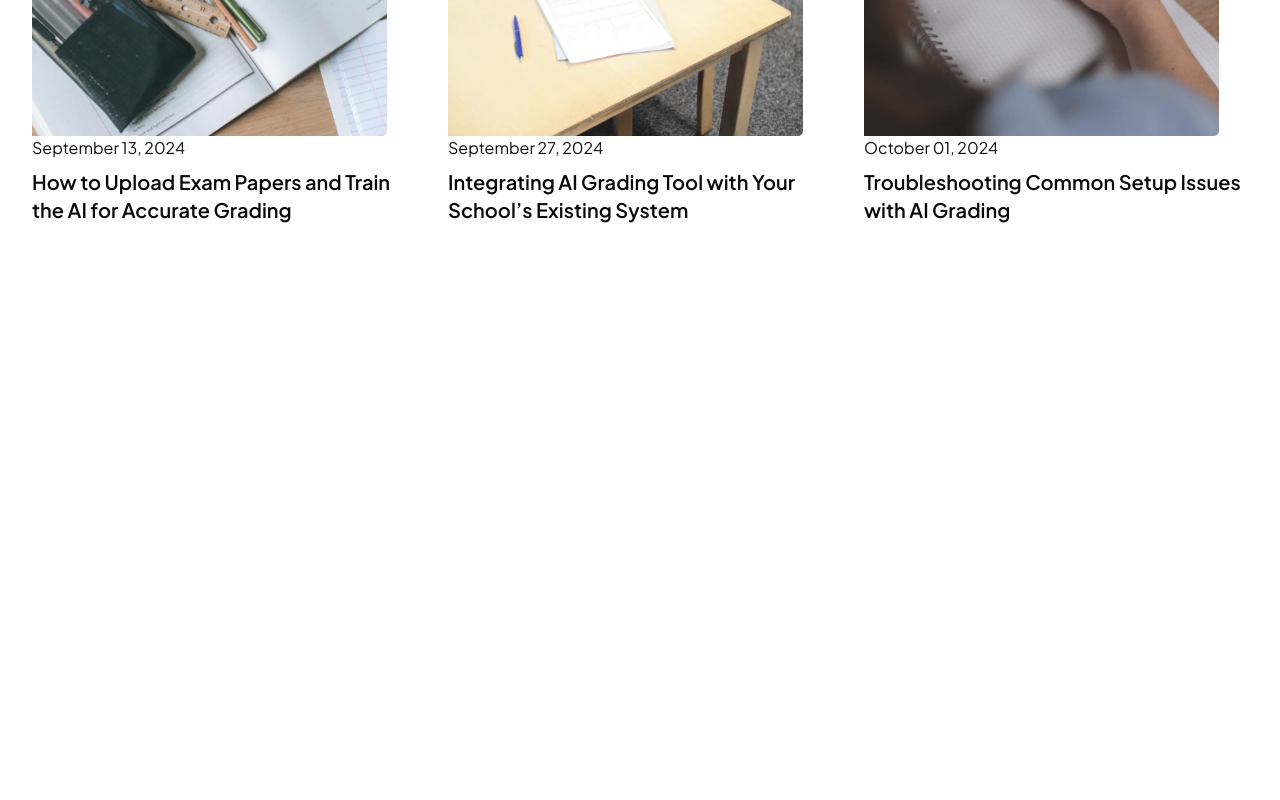
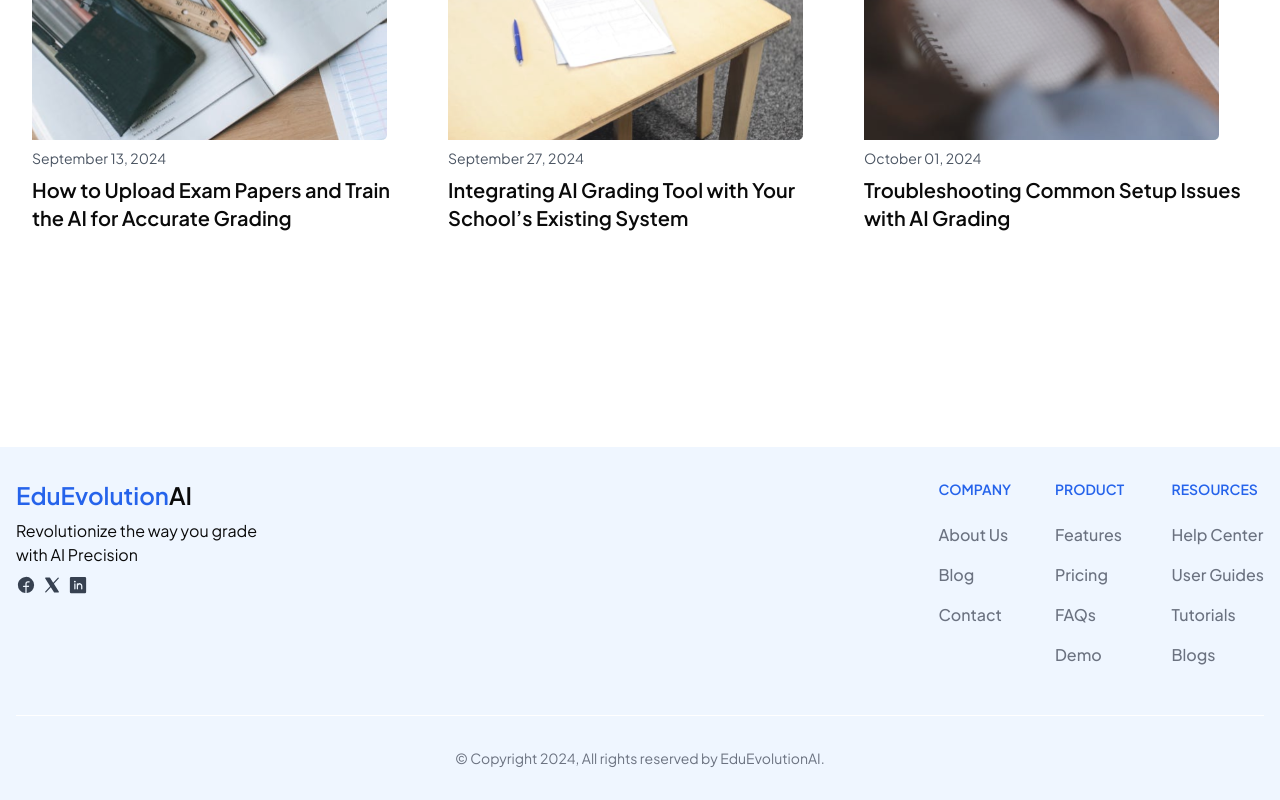
Before and after one commit to akhemraj/eduevolution-landing-page, a Next.js app: page / in a window 1280 px wide. Shown: the part 2558-3358 px from the top of the page. Before the commit the page ends 2838 px from the top, so only its background shows below. Built offline with nearby package versions, Linux system fonts and the light colour scheme.

Commit message:
footer Section

```diff
--- a/src/app/page.tsx
+++ b/src/app/page.tsx
@@ -1,4 +1,5 @@
 import FeatureSection from "@/components/sections/FeatureSection";
+import FooterSection from "@/components/sections/FooterSection";
 import HeroSection from "@/components/sections/HeroSection";
 import HowItWorksSection from "@/components/sections/HowItWorksSection";
 import ResourcesSection from "@/components/sections/ResourcesSection";
@@ -12,6 +13,7 @@
     <FeatureSection/>
     <HowItWorksSection/>
     <ResourcesSection/>
+    <FooterSection/>
     </>
   );
 }
--- /dev/null
+++ b/src/components/sections/FooterSection.tsx
@@ -0,0 +1,133 @@
+import React from "react";
+import {
+  FacebookLogo,
+  LinkedinLogo,
+  XLogo,
+} from "@phosphor-icons/react/dist/ssr";
+
+function FooterSection() {
+  return (
+    <div >
+      <footer className=" bg-blue-50 mt-[215px] ">
+        <div className="mx-auto w-full max-w-screen-xl p-4 py-6 lg:py-8">
+          <div className="md:flex md:justify-between">
+            <div className="mb-6 md:mb-0">
+              <span className="self-center text-2xl font-semibold whitespace-nowrap ark:text-blue-600">
+                <span className="text-blue-600">EduEvolution</span>AI
+              </span>
+              <p className="self-center whitespace-nowrap mt-2">
+                Revolutionize the way you grade <br /> with AI Precision
+              </p>
+
+              <div className="flex  sm:justify-start sm:mt-0">
+                <FacebookLogo size={20} color="#374151" weight="fill" className="mt-2 " />
+                <XLogo size={20} color="#374151" weight="fill"  className="mt-2 ml-1.5"/>
+                <LinkedinLogo size={20} color="#374151" weight="fill" className="mt-2 ml-1.5" />
+              </div>
+            </div>
+            <div className="grid grid-cols-2 gap-8 sm:gap-6 sm:grid-cols-3">
+              <div>
+                <h2 className="mb-6 text-sm font-semibold text-blue-600 uppercase dark:text-blue-600">
+                  COMPANY
+                </h2>
+                <div className="text-gray-500 dark:text-gray-400 font-medium">
+                  <div className="mb-4">About Us</div>
+                  <div className="mb-4">Blog</div>
+                  <div className="mb-4">Contact</div>
+                </div>
+              </div>
+              <div>
+                <h2 className="mb-6 text-sm font-semibold text-blue-600 uppercase ark:text-blue-600">
+                  PRODUCT
+                </h2>
+                <div className="text-gray-500 dark:text-gray-400 font-medium">
+                  <div className="mb-4">
+
+                  Features
+
+                  </div>
+                  <div className="mb-4">
+
+                  Pricing
+
+                  </div>
+                  <div className="mb-4">
+
+                  FAQs
+
+                  </div>
+                  <div className="mb-4">
+
+                  Demo
+
+                  </div>
+                </div>
+              </div>
+              <div>
+                <h2 className="mb-6 text-sm font-semibold text-blue-600 uppercase ark:text-blue-600">
+
+                  RESOURCES
+                </h2>
+                <div className="text-gray-500 dark:text-gray-400 font-medium">
+                  <div className="mb-4">
+                    Help Center
+
+                  </div>
+                  <div className="mb-4">
+                  User Guides
+                  </div>
+                  <div className="mb-4">
+                  Tutorials
+                  </div>
+                  <div className="mb-4">
+                  Blogs
+                  </div>
+                </div>
+              </div>
+            </div>
+          </div>
+          <hr className="my-6 border-white sm:mx-auto dark:border-white lg:my-8" />
+          <div className="sm:flex sm:items-center sm:justify-center">
+            <span className="text-sm text-gray-500 sm:text-center dark:text-gray-400">
+              © Copyright 2024, All rights reserved by EduEvolutionAI.
+            </span>
+            {/* <div className="flex mt-4 sm:justify-center sm:mt-0">
+              <a href="#" className="text-gray-500 hover:text-blue-600 dark:hover:text-white">
+                  <svg className="w-4 h-4" aria-hidden="true" xmlns="http://www.w3.org/2000/svg" fill="currentColor" viewBox="0 0 8 19">
+                        <path fill-rule="evenodd" d="M6.135 3H8V0H6.135a4.147 4.147 0 0 0-4.142 4.142V6H0v3h2v9.938h3V9h2.021l.592-3H5V3.591A.6.6 0 0 1 5.592 3h.543Z" clip-rule="evenodd"/>
+                    </svg>
+                  <span className="sr-only">Facebook page</span>
+              </a>
+              <a href="#" className="text-gray-500 hover:text-blue-600 dark:hover:text-white ms-5">
+                  <svg className="w-4 h-4" aria-hidden="true" xmlns="http://www.w3.org/2000/svg" fill="currentColor" viewBox="0 0 21 16">
+                        <path d="M16.942 1.556a16.3 16.3 0 0 0-4.126-1.3 12.04 12.04 0 0 0-.529 1.1 15.175 15.175 0 0 0-4.573 0 11.585 11.585 0 0 0-.535-1.1 16.274 16.274 0 0 0-4.129 1.3A17.392 17.392 0 0 0 .182 13.218a15.785 15.785 0 0 0 4.963 2.521c.41-.564.773-1.16 1.084-1.785a10.63 10.63 0 0 1-1.706-.83c.143-.106.283-.217.418-.33a11.664 11.664 0 0 0 10.118 0c.137.113.277.224.418.33-.544.328-1.116.606-1.71.832a12.52 12.52 0 0 0 1.084 1.785 16.46 16.46 0 0 0 5.064-2.595 17.286 17.286 0 0 0-2.973-11.59ZM6.678 10.813a1.941 1.941 0 0 1-1.8-2.045 1.93 1.93 0 0 1 1.8-2.047 1.919 1.919 0 0 1 1.8 2.047 1.93 1.93 0 0 1-1.8 2.045Zm6.644 0a1.94 1.94 0 0 1-1.8-2.045 1.93 1.93 0 0 1 1.8-2.047 1.918 1.918 0 0 1 1.8 2.047 1.93 1.93 0 0 1-1.8 2.045Z"/>
+                    </svg>
+                  <span className="sr-only">Discord community</span>
+              </a>
+              <a href="#" className="text-gray-500 hover:text-blue-600 dark:hover:text-white ms-5">
+                  <svg className="w-4 h-4" aria-hidden="true" xmlns="http://www.w3.org/2000/svg" fill="currentColor" viewBox="0 0 20 17">
+                    <path fill-rule="evenodd" d="M20 1.892a8.178 8.178 0 0 1-2.355.635 4.074 4.074 0 0 0 1.8-2.235 8.344 8.344 0 0 1-2.605.98A4.13 4.13 0 0 0 13.85 0a4.068 4.068 0 0 0-4.1 4.038 4 4 0 0 0 .105.919A11.705 11.705 0 0 1 1.4.734a4.006 4.006 0 0 0 1.268 5.392 4.165 4.165 0 0 1-1.859-.5v.05A4.057 4.057 0 0 0 4.1 9.635a4.19 4.19 0 0 1-1.856.07 4.108 4.108 0 0 0 3.831 2.807A8.36 8.36 0 0 1 0 14.184 11.732 11.732 0 0 0 6.291 16 11.502 11.502 0 0 0 17.964 4.5c0-.177 0-.35-.012-.523A8.143 8.143 0 0 0 20 1.892Z" clip-rule="evenodd"/>
+                </svg>
+                  <span className="sr-only">Twitter page</span>
+              </a>
+              <a href="#" className="text-gray-500 hover:text-blue-600 dark:hover:text-white ms-5">
+                  <svg className="w-4 h-4" aria-hidden="true" xmlns="http://www.w3.org/2000/svg" fill="currentColor" viewBox="0 0 20 20">
+                        <path fill-rule="evenodd" d="M10 .333A9.911 9.911 0 0 0 6.866 19.65c.5.092.678-.215.678-.477 0-.237-.01-1.017-.014-1.845-2.757.6-3.338-1.169-3.338-1.169a2.627 2.627 0 0 0-1.1-1.451c-.9-.615.07-.6.07-.6a2.084 2.084 0 0 1 1.518 1.021 2.11 2.11 0 0 0 2.884.823c.044-.503.268-.973.63-1.325-2.2-.25-4.516-1.1-4.516-4.9A3.832 3.832 0 0 1 4.7 7.068a3.56 3.56 0 0 1 .095-2.623s.832-.266 2.726 1.016a9.409 9.409 0 0 1 4.962 0c1.89-1.282 2.717-1.016 2.717-1.016.366.83.402 1.768.1 2.623a3.827 3.827 0 0 1 1.02 2.659c0 3.807-2.319 4.644-4.525 4.889a2.366 2.366 0 0 1 .673 1.834c0 1.326-.012 2.394-.012 2.72 0 .263.18.572.681.475A9.911 9.911 0 0 0 10 .333Z" clip-rule="evenodd"/>
+                  </svg>
+                  <span className="sr-only">GitHub account</span>
+              </a>
+              <a href="#" className="text-gray-500 hover:text-blue-600 dark:hover:text-white ms-5">
+                  <svg className="w-4 h-4" aria-hidden="true" xmlns="http://www.w3.org/2000/svg" fill="currentColor" viewBox="0 0 20 20">
+                    <path fill-rule="evenodd" d="M10 0a10 10 0 1 0 10 10A10.009 10.009 0 0 0 10 0Zm6.613 4.614a8.523 8.523 0 0 1 1.93 5.32 20.094 20.094 0 0 0-5.949-.274c-.059-.149-.122-.292-.184-.441a23.879 23.879 0 0 0-.566-1.239 11.41 11.41 0 0 0 4.769-3.366ZM8 1.707a8.821 8.821 0 0 1 2-.238 8.5 8.5 0 0 1 5.664 2.152 9.608 9.608 0 0 1-4.476 3.087A45.758 45.758 0 0 0 8 1.707ZM1.642 8.262a8.57 8.57 0 0 1 4.73-5.981A53.998 53.998 0 0 1 9.54 7.222a32.078 32.078 0 0 1-7.9 1.04h.002Zm2.01 7.46a8.51 8.51 0 0 1-2.2-5.707v-.262a31.64 31.64 0 0 0 8.777-1.219c.243.477.477.964.692 1.449-.114.032-.227.067-.336.1a13.569 13.569 0 0 0-6.942 5.636l.009.003ZM10 18.556a8.508 8.508 0 0 1-5.243-1.8 11.717 11.717 0 0 1 6.7-5.332.509.509 0 0 1 .055-.02 35.65 35.65 0 0 1 1.819 6.476 8.476 8.476 0 0 1-3.331.676Zm4.772-1.462A37.232 37.232 0 0 0 13.113 11a12.513 12.513 0 0 1 5.321.364 8.56 8.56 0 0 1-3.66 5.73h-.002Z" clip-rule="evenodd"/>
+                </svg>
+                  <span className="sr-only">Dribbble account</span>
+              </a>
+          </div> */}
+          </div>
+        </div>
+      </footer>
+    </div>
+  );
+}
+
+export default FooterSection;
--- a/src/components/sections/ResourcesSection.tsx
+++ b/src/components/sections/ResourcesSection.tsx
@@ -5,7 +5,7 @@
 function ResourcesSection() {
   return (
     <div>
-      <section>
+      <section className="">
         <div className="mx-auto max-w-7xl px-4 sm:px-6 lg:px-8">
           <div className="flex justify-center items-center ">
             <div className="text-center  mt-4 mb-5 bg-[#E1EFFE] font-semibold text-blue-600  focus:outline-none  font-medium rounded-full text-sm px-5 py-1.5 text-center inline-flex items-center dark:focus:ring-[#3b5998]/55 me-2 mb-2">
@@ -33,7 +33,9 @@
                 />
               </div>
               <div className="block">
-                <h6 className="mb-2">August 24, 2024</h6>
+                <h5 className="mb-2 mt-2 text-sm text-gray-600" >
+                  August 24, 2024
+                </h5>
                 <h1 className="text-xl font-semibold	">
                   A Teacher’s Guide to Getting Started with AI-Powered Grading
                 </h1>
@@ -50,7 +52,8 @@
                 />
               </div>
               <div className="block">
-                <h6 className="mb-2">August 30, 2024</h6>
+                <h6 className="mb-2 mt-2 text-sm text-gray-600" >
+August 30, 2024</h6>
                 <h1 className="text-xl font-semibold	">
                   The Future of Education: AI-Driven Assessment Tools{" "}
                 </h1>
@@ -58,7 +61,7 @@
             </div>
             <div className="group cursor-pointer w-full max-lg:max-w-xl lg:w-1/3    transition-all duration-300 hover:border-indigo-600">
               <div className="flex items-center ">
-              <Image
+                <Image
                   src="/images/vlog3.svg"
                   className=" "
                   alt="Image not Found "
@@ -67,7 +70,8 @@
                 />
               </div>
               <div className="block">
-                <h6 className="mb-2">September 8, 2024</h6>
+                <h6 className="mb-2 mt-2 text-sm text-gray-600" >
+September 8, 2024</h6>
                 <h1 className="text-xl font-semibold	">
                   Customizing the AI Grading Tool for Different Subjects{" "}
                 </h1>
@@ -79,7 +83,7 @@
           <div className="flex justify-center mb-14 gap-y-8 lg:gap-y-0 flex-wrap md:flex-wrap lg:flex-nowrap lg:flex-row lg:justify-between lg:gap-x-8">
             <div className="group cursor-pointer w-full max-lg:max-w-xl lg:w-1/3    transition-all duration-300 hover:border-indigo-600">
               <div className="flex items-center ">
-              <Image
+                <Image
                   src="/images/vlog4.svg"
                   className=" "
                   alt="Image not Found "
@@ -88,7 +92,8 @@
                 />
               </div>
               <div className="block">
-                <h6 className="mb-2">September 13, 2024</h6>
+                <h6 className="mb-2 mt-2 text-sm text-gray-600" >
+September 13, 2024</h6>
                 <h1 className="text-xl font-semibold	">
                   How to Upload Exam Papers and Train the AI for Accurate
                   Grading{" "}
@@ -97,7 +102,7 @@
             </div>
             <div className="group cursor-pointer w-full max-lg:max-w-xl lg:w-1/3    transition-all duration-300 hover:border-indigo-600">
               <div className="flex items-center ">
-              <Image
+                <Image
                   src="/images/vlog5.svg"
                   className=" "
                   alt="Image not Found "
@@ -106,7 +111,8 @@
                 />
               </div>
               <div className="block">
-                <h6 className="mb-2">September 27, 2024</h6>
+                <h6 className="mb-2 mt-2 text-sm text-gray-600" >
+September 27, 2024</h6>
                 <h1 className="text-xl font-semibold	">
                   Integrating AI Grading Tool with Your School’s Existing System{" "}
                 </h1>
@@ -114,7 +120,7 @@
             </div>
             <div className="group cursor-pointer w-full max-lg:max-w-xl lg:w-1/3    transition-all duration-300 hover:border-indigo-600">
               <div className="flex items-center ">
-              <Image
+                <Image
                   src="/images/vlog6.svg"
                   className=" "
                   alt="Image not Found "
@@ -123,7 +129,8 @@
                 />
               </div>
               <div className="block">
-                <h6 className="mb-2">October 01, 2024</h6>
+                <h6 className="mb-2 mt-2 text-sm text-gray-600" >
+October 01, 2024</h6>
                 <h1 className="text-xl font-semibold	">
                   Troubleshooting Common Setup Issues with AI Grading{" "}
                 </h1>
```
